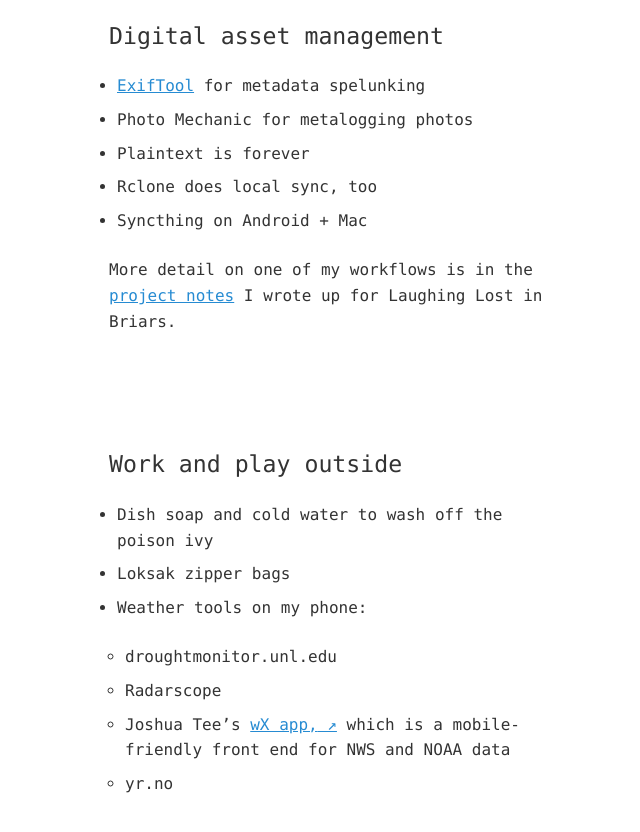
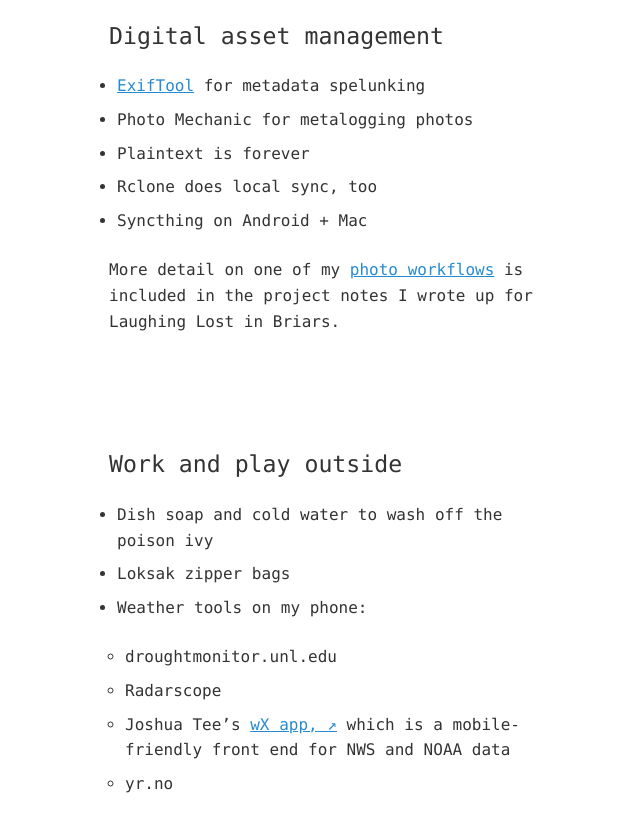
Before and after one commit to zachmccabe/zachmccabe.github.io, a Jekyll site: the page built from _tools/tools.md, in a window 1280 px wide and 900 px high, scrolled down 1000 px. Shown: the top 832 px of the window, without its empty margins (307-947 px from the left). Built offline with Jekyll 4.4.1, drawn with Linux system fonts in a browser that asks for light colours.

Commit message:
Update tools.md
Fix link.

```diff
--- a/_tools/tools.md
+++ b/_tools/tools.md
@@ -38,11 +38,11 @@
 + Rclone does local sync, too
 + Syncthing on Android + Mac
 
-More detail on one of my workflows is in the [project notes] I wrote up for Laughing Lost in Briars.
+More detail on one of my [photo workflows] is included in the project notes I wrote up for Laughing Lost in Briars.
 
 [ExifTool]: https://www.zachmccabe.com/tools/exiftool-notes
 
-[project notes]: https://www.zachmccabe.com/briars
+[photo workflows]: https://www.zachmccabe.com/briars/#publishing-workflow
 
 
 
```
